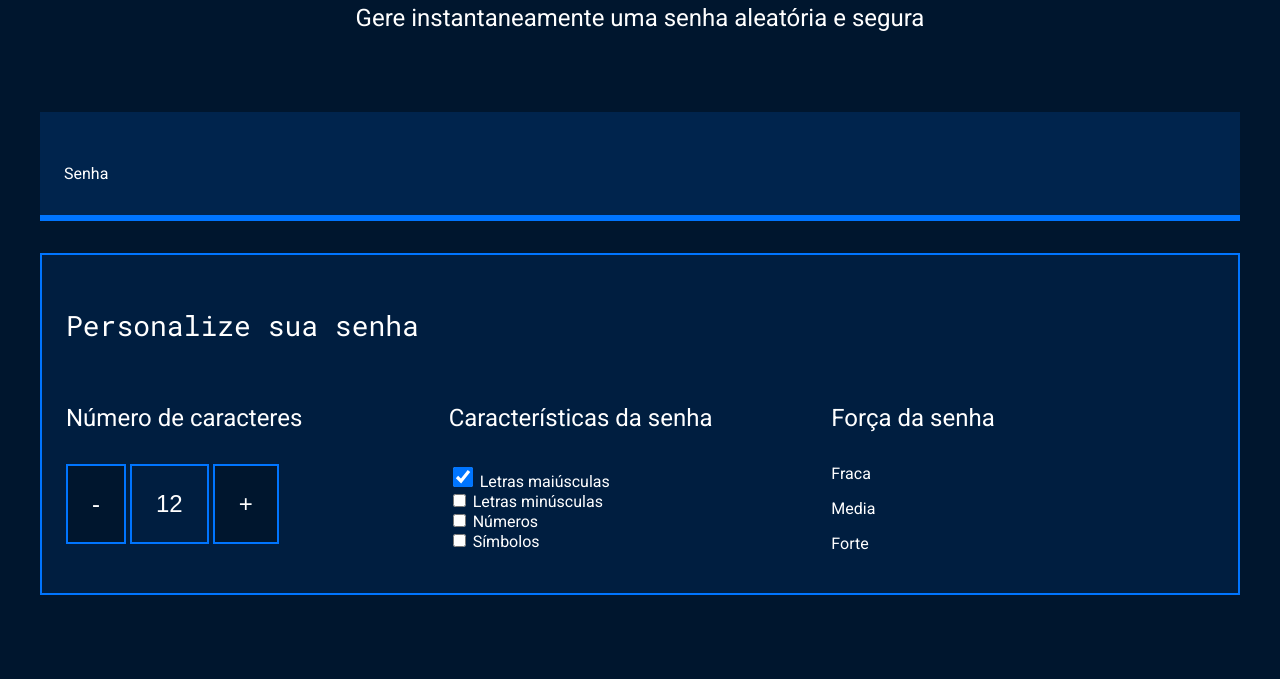
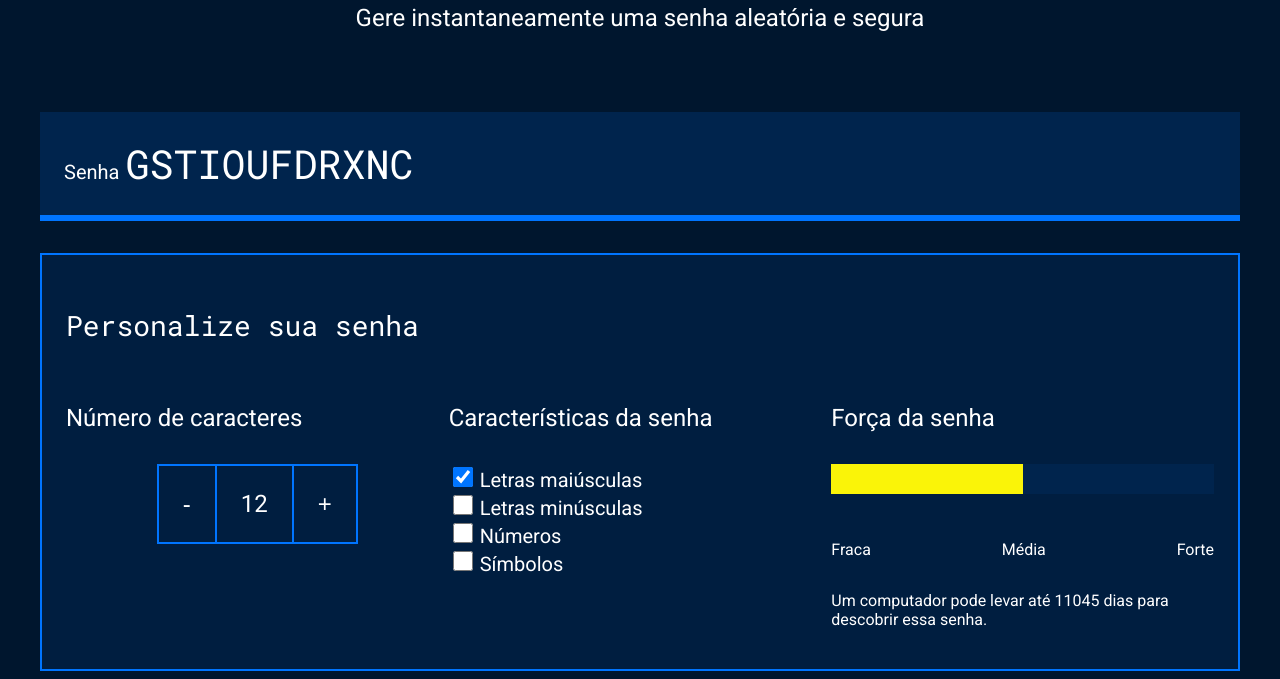
Before and after one commit to t-presa/gerador-de-senhas, a plain HTML site: page index.html in a window 1280 px wide. Shown: the part 214-893 px from the top of the page. Before the commit the page ends 817 px from the top, so only its background shows below. Drawn offline with Linux system fonts and the light colour scheme.

Commit message:
trabalho dia 13 de Agosto de 2025

```diff
--- a/index.html
+++ b/index.html
@@ -1,11 +1,13 @@
 <!DOCTYPE html>
-<html lang="en">
+<html lang="pt-br">
+
 <head>
     <meta charset="UTF-8">
     <meta name="viewport" content="width=device-width, initial-scale=1.0">
-    <title>Document</title>
+    <title>Gerador de senha</title>
     <link rel="stylesheet" href="style.css">
 </head>
+
 <body>
     <section class="conteudo">
         <div class="conteudo-titulo">
@@ -15,18 +17,18 @@
         </div>
         <div class="conteudo-senha">
             <label for="senha">Senha</label>
-            <input name="senha" type="text" id="campo-senha">
+            <input name="senha" type="text" id="campo-senha" readonly>
         </div>
         <div class="parametro">
             <h3 class="parametro-titulo">Personalize sua senha</h3>
             <div class="parametro-coluna__senha">
-
                 <div class="parametro-senha">
                     <h4 class="parametro-senha__titulo">Número de caracteres</h4>
-                     <div class="Parametro-senha-botoes"></div>
-               <button class="Parametro-senha__botao"> - </button>
-               <button class="Parametro-senha__texto">12</button>
-               <button class="Parametro-senha__botao">+</button>
+                    <div class="parametro-senha-botoes">
+                        <button class="parametro-senha__botao">-</button>
+                        <p class="parametro-senha__texto">12</p>
+                        <button class="parametro-senha__botao">+</button>
+                    </div>
                 </div>
                 <div class="parametro-senha">
                     <h4 class="parametro-senha__titulo">Características da senha</h4>
@@ -35,31 +37,33 @@
                         <label for="maiusculo">Letras maiúsculas</label>
                     </div>
                     <div class="parametro-senha-checkbox">
-                    <input name="minusculo" type="checkbox">
+                        <input name="minusculo" type="checkbox" class="checkbox">
                         <label for="minusculo">Letras minúsculas</label>
                     </div>
                     <div class="parametro-senha-checkbox">
-                    <input name="numero" type="checkbox">
+                        <input name="numero" type="checkbox" class="checkbox">
                         <label for="numero">Números</label>
                     </div>
                     <div class="parametro-senha-checkbox">
-                    <input name="simbolo" type="checkbox">
+                        <input name="simbolo" type="checkbox" class="checkbox">
                         <label for="simbolo">Símbolos</label>
                     </div>
                 </div>
                 <div class="parametro-senha">
                     <h4 class="parametro-senha__titulo">Força da senha</h4>
-                    <div class="Barra"></div>
-                    <div class="Força forte"></div>
-                    <div class="Parametro-senha-textos"></div>
+                    <div class="barra"></div>
+                    <div class="forca fraca"></div>
+                    <div class="parametro-senha-textos">
                         <p>Fraca</p>
-                    <p>Media</p>
+                        <p>Média</p>
                         <p>Forte</p>
-
-
+                    </div>
+                    <p class="entropia"></p>
                 </div>
             </div>
         </div>
     </section>
+    <script src="main.js"></script>
 </body>
+
 </html>
--- a/main.js
+++ b/main.js
@@ -1,90 +1,77 @@
 const numeroSenha = document.querySelector('.parametro-senha__texto');
 let tamanhoSenha = 12;
 numeroSenha.textContent = tamanhoSenha;
-const letrasMaiusculas = 'ABCDEFGHIJKLMNOPQRSTUVWXYZ';
-const letrasMinusculas = 'abcdefghijklmnopqrstuvwxyz';
+const letrasMaiusculas = 'ABCDEFGHIJKLMNOPQRSTUVXYWZ';
+const letrasMinusculas = 'abcdefghijklmnopqrstuvxywz';
 const numeros = '0123456789';
-const simbolos = '!#*?%@';
-const botoes = document .querySelectorAll('.parametro-senha__botao');
+const simbolos = '!@%*?';
+const botoes = document.querySelectorAll('.parametro-senha__botao');
 const campoSenha = document.querySelector('#campo-senha');
 const checkbox = document.querySelectorAll('.checkbox');
 const forcaSenha = document.querySelector('.forca');
-
 
 botoes[0].onclick = diminuiTamanho;
 botoes[1].onclick = aumentaTamanho;
 
 function diminuiTamanho() {
-    if(tamanhoSenha > 1) {
-        //tamanhoSenha = tamanhoSenha-1;
+    if (tamanhoSenha > 1) {
+        // tamanhoSenha = tamanhoSenha-1;
         tamanhoSenha--;
-
     }
-
     numeroSenha.textContent = tamanhoSenha;
     geraSenha();
-
 }
-
-function aumentaTamanho(){
-    if(tamanhoSenha < 20){
-        //tamanhoSenha = tamanhoSenha+1;
+function aumentaTamanho() {
+    if (tamanhoSenha < 20) {
+        // tamanhoSenha = tamanhoSenha+1;
         tamanhoSenha++;
     }
     numeroSenha.textContent = tamanhoSenha;
     geraSenha();
-
 }
 
-
-for (i = 0; i <checkbox.length; i++) {
+for (i = 0; i < checkbox.length; i++) {
     checkbox[i].onclick = geraSenha;
 }
+
 geraSenha();
 
-
-function geraSenha(){
+function geraSenha() {
     let alfabeto = '';
     if (checkbox[0].checked) {
         alfabeto = alfabeto + letrasMaiusculas;
     }
-
     if (checkbox[1].checked) {
         alfabeto = alfabeto + letrasMinusculas;
     }
-
     if (checkbox[2].checked) {
         alfabeto = alfabeto + numeros;
     }
-
     if (checkbox[3].checked) {
         alfabeto = alfabeto + simbolos;
     }
+    let senha = '';
+    for (let i = 0; i < tamanhoSenha; i++) {
+        let numeroAleatorio = Math.random() * alfabeto.length;
+        numeroAleatorio = Math.floor(numeroAleatorio);
+        senha = senha + alfabeto[numeroAleatorio];
+    }
+    campoSenha.value = senha;
+    classificaSenha(alfabeto.length);
 
-    letSenha = '';
-    for(let i = 0; i < tamanhoSenha;i++);{
-    let numeroAleatorio = Math.random()*alfabeto.length;
-    numeroAleatorio = Math.floor(numeroAleatorio);
-    senha = senha + letrasMaiusculas(numeroAleatorio);
+}
 
-campoSenha.value = senha;
-classificaSenha(tamanhoAlfabeto);{
-  let entropia = tamanhoSenha * Math.log29(tamanhoAlfabeto);
+function classificaSenha(tamanhoAlfabeto) {
+    let entropia = tamanhoSenha * Math.log2(tamanhoAlfabeto);
     console.log(entropia);
-  forcaSenha.classList.remover('fraca','media','forte');
-  if (entropia >57){
+    forcaSenha.classList.remove('fraca', 'media', 'forte');
+    if (entropia > 57) {
         forcaSenha.classList.add('forte');
     } else if (entropia > 35 && entropia < 57) {
         forcaSenha.classList.add('media');
-  } else if (entropia <=35){
-forcaSenha.classlisrt.add('fraca');
-
+    } else if (entropia <= 35) {
+        forcaSenha.classList.add('fraca');
     }
     const valorEntropia = document.querySelector('.entropia');
-  valorEntropia.textContent = 2**Math.floor(entropia)/(100e6*60*60*24);
-  }2
-
-
+    valorEntropia.textContent = "Um computador pode levar até " + Math.floor(2 ** entropia / (100e6 * 60 * 60 * 24)) + " dias para descobrir essa senha.";
 }
-
-}
--- a/style.css
+++ b/style.css
@@ -1,6 +1,6 @@
 @import url('https://fonts.googleapis.com/css2?family=Roboto&family=Roboto+Mono&display=swap');
 
-:root{
+:root {
     --branco: white;
     --cor-de-fundo: #00162E;
     --fundo-senha: #00244D;
@@ -10,38 +10,38 @@
     --roboto-mono: 'Roboto Mono', monospace;
 }
 
-*{
+* {
     font-weight: 400;
 }
 
-body{
+body {
     color: var(--branco);
     background-color: var(--cor-de-fundo);
     font-family: var(--roboto);
 }
 
-.titulo-principal{
+.titulo-principal {
     font-family: var(--roboto-mono);
     font-size: 32px;
 }
 
-.titulo-secundario{
+.titulo-secundario {
     font-size: 24px;
 }
 
-.conteudo-titulo{
+.conteudo-titulo {
     text-align: center;
     margin-top: 80px;
 }
 
-.conteudo-senha{
+.conteudo-senha {
     margin-top: 80px;
     background: var(--fundo-senha);
     padding: 24px;
     border-bottom: 6px solid var(--borda);
 }
 
-#campo-senha{
+#campo-senha {
     background-color: var(--fundo-senha);
     border: none;
     color: var(--branco);
@@ -50,121 +50,109 @@ body{
     width: 70%;
 }
 
-#campo-senha:focus{
+#campo-senha:focus {
     outline: none;
 }
 
-.conteudo{
+.conteudo {
     max-width: 1200px;
     margin: 0 auto;
 }
 
-.parametro{
+.parametro {
     background-color: var(--fundo-texto);
     border: 2px solid var(--borda);
     margin-top: 32px;
     padding: 24px;
 }
 
-.parametro-titulo{
+.parametro-titulo {
     font-family: var(--roboto-mono);
     font-size: 28px;
 }
 
-.parametro-senha__titulo{
-    font-size:24px;
+.parametro-senha__titulo {
+    font-size: 24px;
 }
 
-.parametro-coluna__senha{
+.parametro-coluna__senha {
     display: flex;
     flex-direction: column;
     justify-content: center;
 }
-.parametro-senha{
+
+.parametro-senha {
     width: 50%;
     margin: 0 auto;
 }
-.Parametro-senha-botoes{
+
+.parametro-senha-botoes {
     display: flex;
     justify-content: center;
 }
 
-.Parametro-senha__botao{
-background-color: var(--cor-de-fundo);
+.parametro-senha__botao {
+    background-color: var(--fundo-texto);
     color: var(--branco);
     border: 2px solid var(--borda);
     padding: 24px;
     font-size: 24px;
     cursor: pointer;
-
 }
 
-.parametro-senha-textos{
-display: flex;
-justify-content: space-between;
-
-
+.parametro-senha__texto {
+    padding: 24px;
+    border-top: 2px solid var(--borda);
+    border-bottom: 2px solid var(--borda);
+    margin: 0;
+    font-size: 24px;
 }
 
-.label{
+label {
     font-size: 20px;
-
-
-
 }
 
-.checkbox{
+.checkbox {
     width: 20px;
     height: 20px;
     cursor: pointer;
-
-
 }
 
-.barra{
+.barra {
     background-color: var(--fundo-senha);
     height: 30px;
     width: 100%;
+}
+
+.forca {
+    height: 30px;
+    position: relative;
+    bottom: 30px;
+}
+
+.fraca {
+    width: 25%;
+    background-color: #E71B32;
+}
+
+.media {
+    background-color: #FAF408;
+    width: 50%;
+}
+
+.forte {
+    background-color: #00FF85;
+    width: 100%;
+}
+
+.parametro-senha-textos {
+    display: flex;
+    justify-content: space-between;
+}
 
 
-}
-
-..força{
-    height: 30px;
-    position: absolute;
-    bottom: 30px;}
-
-.fraca{
-height: 25%;
-background-color: #e71832;
-
-
-}
-
-.media{
-background-color: #FAF408;
-
-
-}
-
-.forte{
-background-color: #00FF85;
-
-}
-
-.Parametro-senha__texto{
-padding: 24px;
-border-top: 2px solid var(--borda);
-border-bottom: 2px solid var(--borda);
-margin: 0px;
-font-size: 24px;
-background-color: var(--fundo-texto);
-color: var(--branco);
-border: 2px solid var(--borda);
-}
-
 @media screen and (min-width: 768px) {
-    .parametro-coluna__senha{
+    .parametro-coluna__senha {
         flex-direction: row;
     }
 }
```
Lines whose indentation alone changed are shown as unchanged.
